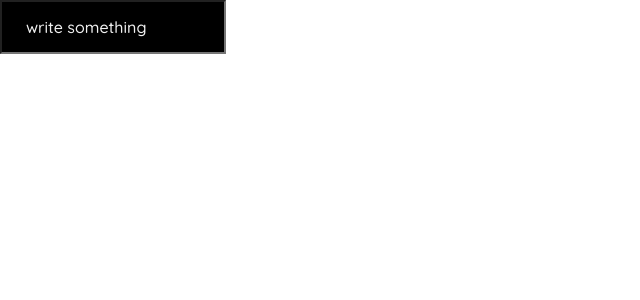
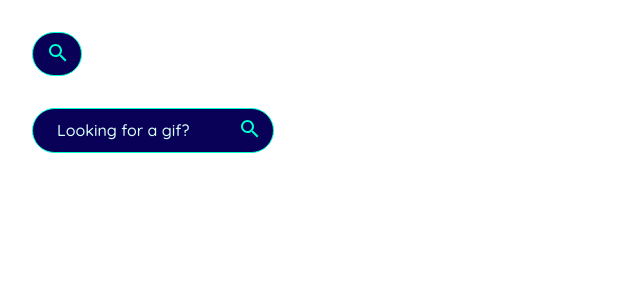
Before and after one commit to phronesys/tenor-angular, an Angular app: page / in a window 1280 px wide. Shown: the top 300 px of the page, without its empty margins (0-640 px from the left). Built offline with nearby package versions, Linux system fonts and the light colour scheme.

Commit message:
enhance: input with basic functionality

```diff
--- a/src/app/app.component.html
+++ b/src/app/app.component.html
@@ -1,3 +1,4 @@
 <div id="app-root">
   <app-input></app-input>
+  <app-input open="open"></app-input>
 </div>
--- a/src/app/app.component.sass
+++ b/src/app/app.component.sass
@@ -0,0 +1,5 @@
+#app-root
+  margin: 2rem
+  display: flex
+  flex-direction: column
+  gap: 2rem
--- a/src/app/input/input.component.html
+++ b/src/app/input/input.component.html
@@ -1 +1,4 @@
-<input type="text" placeholder="write something">
+<label [class]="open">
+  <input type="text" placeholder="Looking for a gif?">
+  <app-svg-search class="search" (click)="search()"></app-svg-search>
+</label>
--- a/src/app/input/input.component.sass
+++ b/src/app/input/input.component.sass
@@ -1,7 +1,39 @@
-input
-  font-size: 1rem
-  background-color: black
-  color: white
-  padding: 1rem 1.5rem
-  &::placeholder
-    color: var(--color-gray-100)
+label
+  display: flex
+  align-items: center
+  input
+    width: 0
+    padding: 12px 24px 12px 24px
+    border-radius: 99px
+    outline: none
+    font-size: 1rem
+    color: var(--color-tertiary)
+    background-color: var(--color-primary)
+    border: 1px solid var(--color-tertiary)
+    &::placeholder
+      color: var(--color-tertiary-light)
+  app-svg-search
+      cursor: pointer
+      fill: currentColor
+      color: var(--color-tertiary)
+      transform: translateX(-36px)
+
+label.open
+  display: flex
+  align-items: center
+  input
+    width: initial
+    padding: 12px 42px 12px 24px
+    border-radius: 99px
+    outline: none
+    font-size: 1rem
+    color: var(--color-tertiary)
+    background-color: var(--color-primary)
+    border: 1px solid var(--color-tertiary)
+    &::placeholder
+      color: var(--color-tertiary-light)
+  app-svg-search
+      cursor: pointer
+      fill: currentColor
+      color: var(--color-tertiary)
+      transform: translateX(-36px)
--- a/src/app/input/input.component.ts
+++ b/src/app/input/input.component.ts
@@ -1,4 +1,4 @@
-import { Component, OnInit } from '@angular/core';
+import { Component, OnInit, Input } from '@angular/core';
 
 @Component({
   selector: 'app-input',
@@ -6,9 +6,13 @@ import { Component, OnInit } from '@angular/core';
   styleUrls: ['./input.component.sass']
 })
 export class InputComponent implements OnInit {
-
-  constructor() { }
-
+  @Input() open: string;
+  constructor() {
+    this.open = ""
+  }
+  search() {
+    this.open !== "open" ? this.open = "open" : this.open = ""
+  }
   ngOnInit(): void {
 
   }
```
Also changed, not shown: 1 other file (tests, documents, lock files or other folders).
